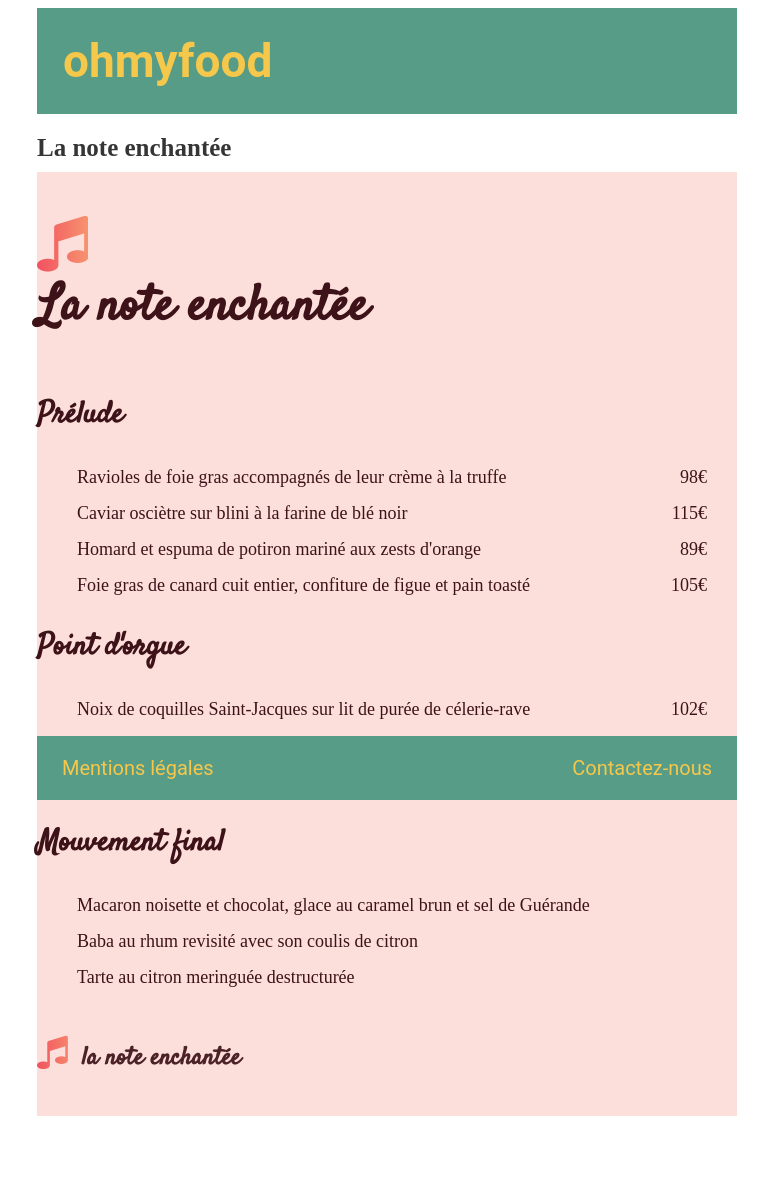
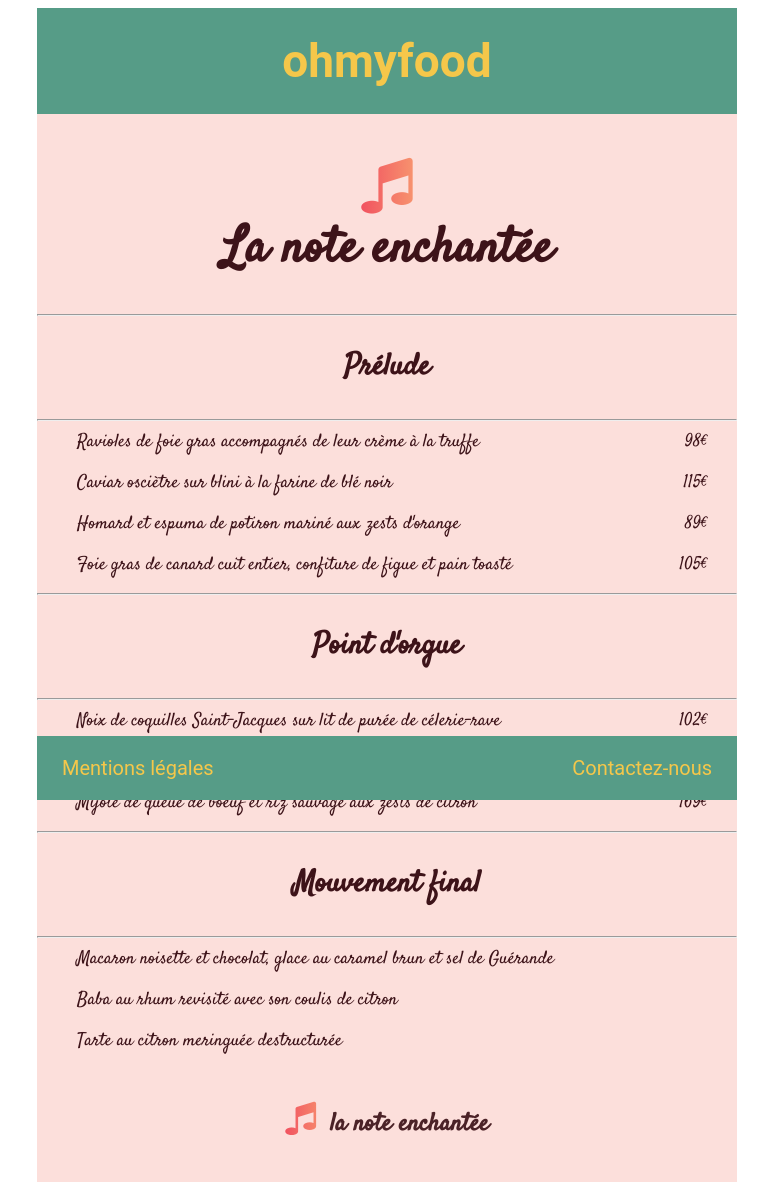
Before and after one commit to CorentinLeb/OhMyfood, a website: page noteenchantee.html in a window 1280 px wide. Shown: the whole page, without its empty margins (253-1021 px from the left). Drawn offline with Linux system fonts and the light colour scheme.

Commit message:
center menus css

```diff
--- a/noteenchantee.css
+++ b/noteenchantee.css
@@ -5,6 +5,7 @@ h1 {
 	font-size: 46px;
 	margin: 0;
 	padding: 26px;
+	text-align: center;
 }
 
 header, footer {
@@ -52,6 +53,7 @@ footer a:hover {
 	max-width: 700px;
 	margin: 0 auto;
 	padding-bottom: 120px;
+	text-align: center;
 }
 
 #plat-note-enchantee
@@ -117,6 +119,7 @@ ul {
 #plat-note-enchantee
 ul li {
 	margin-bottom: 15px;
+	font-family: Satisfy;
 }
 
 #plat-note-enchantee
--- a/noteenchantee.html
+++ b/noteenchantee.html
@@ -13,14 +13,13 @@
 		    <h1>ohmyfood</h1>
         </header>
         <div id="plat-note-enchantee">
-            <h2>La note enchantée</h2>
             <div class="plat">
                 <div class="titre-plat">
                     <i class="fa fa-music music"></i>
                     <h3>La note enchantée</h3>
                 </div>
                 <div class="categorie-entree">
-                    <h3>Prélude</h3>
+                    <hr><h3>Prélude</h3><hr>
                     <ul>
                         <li>Ravioles de foie gras accompagnés de leur crème à la truffe <span class="prix">98€</span></li>
                         <li>Caviar osciètre sur blini à la farine de blé noir <span class="prix">115€</span></li>
@@ -29,7 +28,7 @@
                     </ul>
                 </div>
                 <div class="categorie-plat">
-                    <h3>Point d'orgue</h3>
+                    <hr><h3>Point d'orgue</h3><hr>
                     <ul>
                         <li>Noix de coquilles Saint-Jacques sur lit de purée de célerie-rave <span class="prix">102€</span></li>
                         <li>Langoustine poêlée, purée de patate douce <span class="prix">205€</span></li>
@@ -37,7 +36,7 @@
                     </ul>
                 </div>
                 <div class="categorie-desssert">
-                    <h3>Mouvement final</h3>
+                    <hr><h3>Mouvement final</h3><hr>
                     <ul>
                         <li>Macaron noisette et chocolat, glace au caramel brun et sel de Guérande</li>
                         <li>Baba au rhum revisité avec son coulis de citron</li>
```
